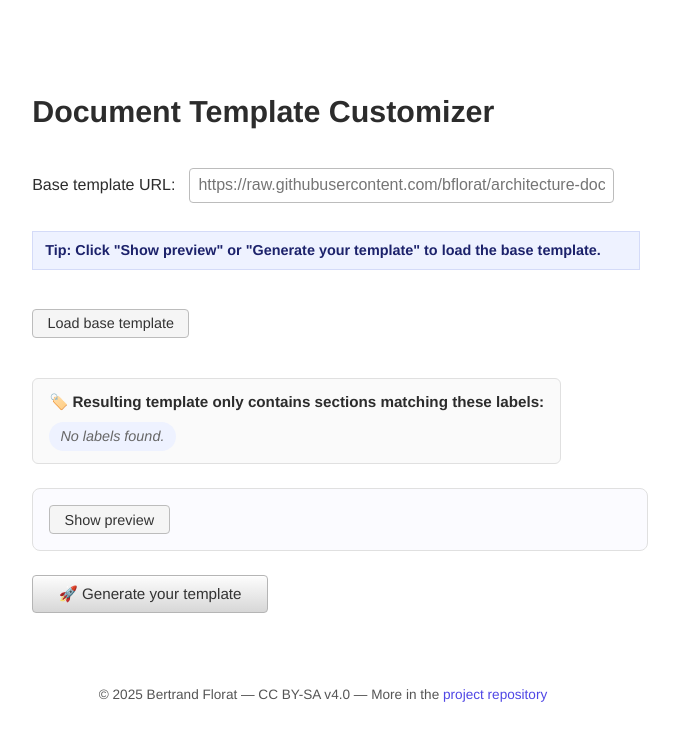
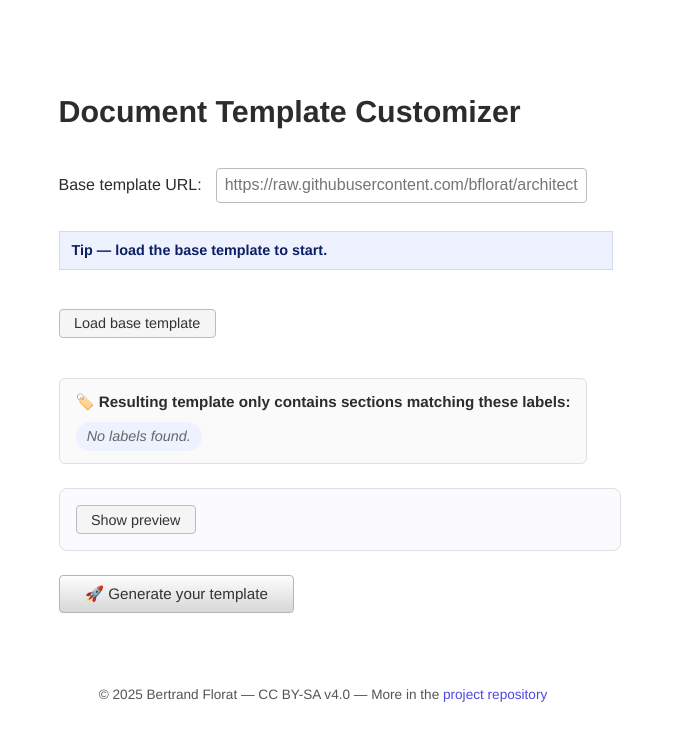
Before and after one commit to bflorat/document-template-customizer, a React (Vite) app: page / in a window 1280 px wide. Shown: the top 740 px of the page, without its empty margins (317-996 px from the left). Built offline with nearby package versions, Linux system fonts and the light colour scheme.

Commit message:
style: refine tip message and info colors

```diff
--- a/src/App.css
+++ b/src/App.css
@@ -148,7 +148,7 @@ header h1 {
   padding: 0.6rem 0.8rem;
   background: #eef2ff;
   border: 1px solid #d4dbf8;
-  color: #1c226b;
+  color: #0d1f63;
   font-weight: 600;
   width: 100%;
   display: block;
@@ -218,7 +218,7 @@ header h1 {
 .template-load-status {
   margin-top: 0.25rem;
   font-size: 0.9rem;
-  color: #1c226b;
+  color: #0d1f63;
   background: #eef2ff;
   border: 1px solid #d4dbf8;
   padding: 0.5rem 0.75rem;
--- a/src/App.tsx
+++ b/src/App.tsx
@@ -288,7 +288,7 @@ function TemplateLoadIndicator({ info }: { info: TemplateLoadInfo }) {
   if (info.state === 'idle') {
     return (
       <p className="template-load-status">
-        Tip: Click "Show preview" or "Generate your template" to load the base template.
+        Tip — load the base template to start.
       </p>
     )
   }
@@ -298,7 +298,7 @@ function TemplateLoadIndicator({ info }: { info: TemplateLoadInfo }) {
   if (info.state === 'loaded') {
     return (
       <p className="template-load-status loaded">
-        <strong>Base template loaded successfully in {formatDuration(info.durationMs)}</strong>
+        Base template loaded successfully in {formatDuration(info.durationMs)}
       </p>
     )
   }
```
